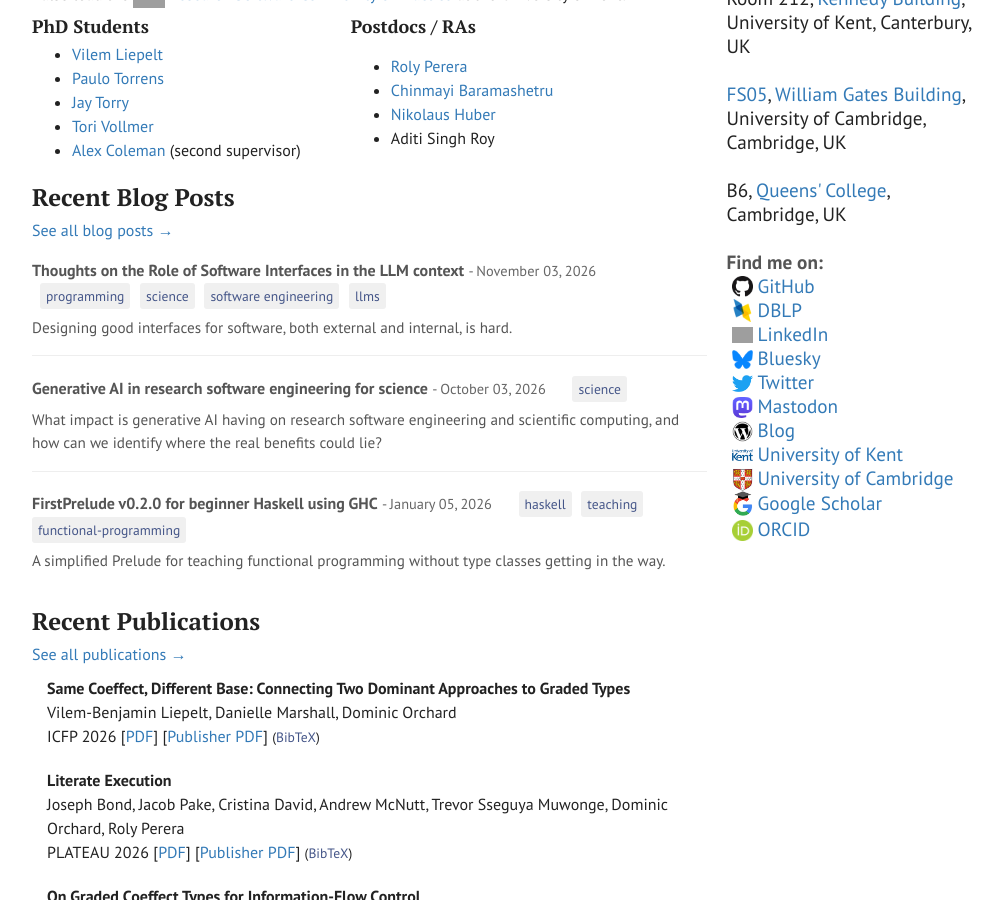
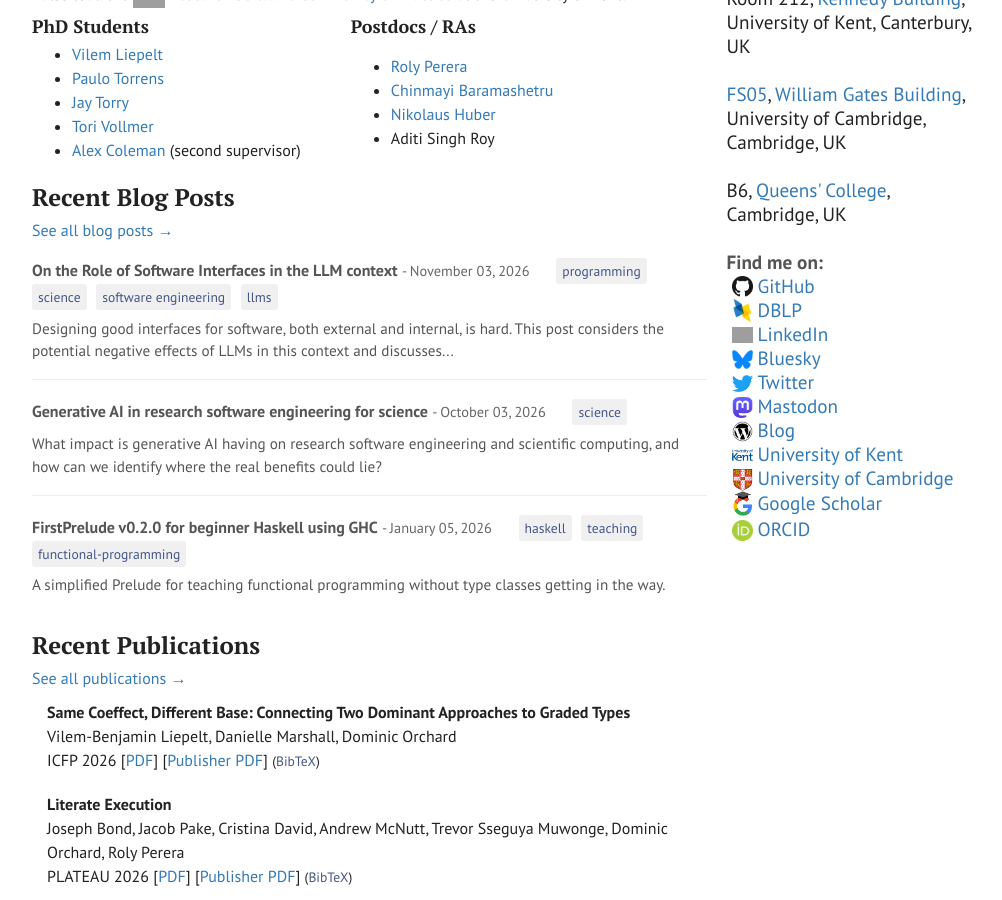
Before and after one commit to dorchard/dorchard.github.io, a Jekyll site: the page built from index.html, in a window 1280 px wide and 900 px high, scrolled down 627 px. Shown: the whole window, without its empty margins (233-1235 px from the left). Built offline with Jekyll 4.4.1, drawn with Linux system fonts in a browser that asks for light colours; grey boxes are pictures that could not be loaded.

Commit message:
tweak title

```diff
--- a/_blog/2026-11-03-on-interfaces-and-llms.md
+++ b/_blog/2026-11-03-on-interfaces-and-llms.md
@@ -1,9 +1,9 @@
 ---
 layout: blog-post
-title: "Thoughts on the Role of Software Interfaces in the LLM context"
+title: "On the Role of Software Interfaces in the LLM context"
 date: "2026-11-03"
 categories: [programming, science, software engineering, llms]
-excerpt: "Designing good interfaces for software, both external and internal, is hard."
+excerpt: "Designing good interfaces for software, both external and internal, is hard. This post considers the potential negative effects of LLMs in this context and discusses good interface design ideas."
 ---
 
 Designing good interfaces for software, both external and internal, is
```
